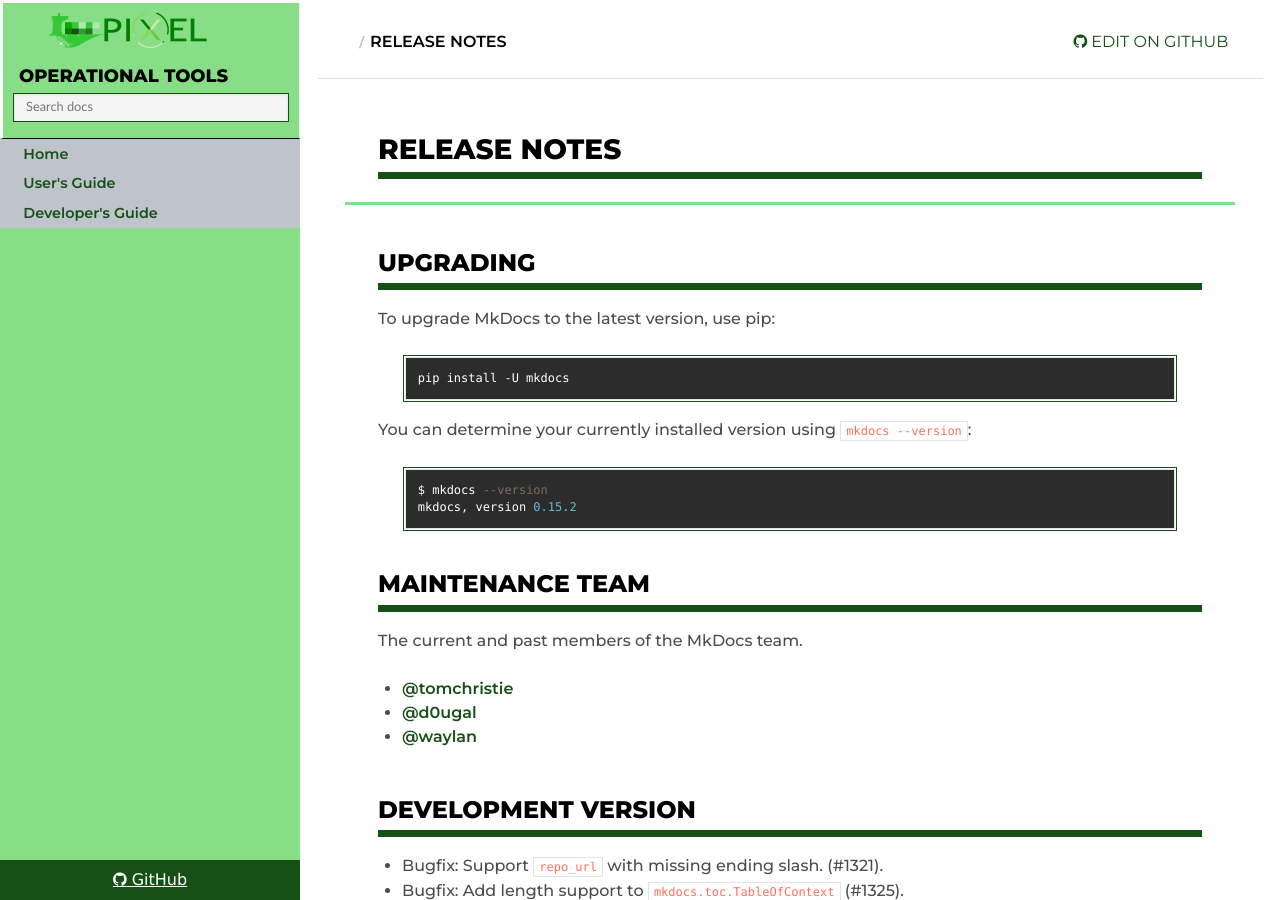
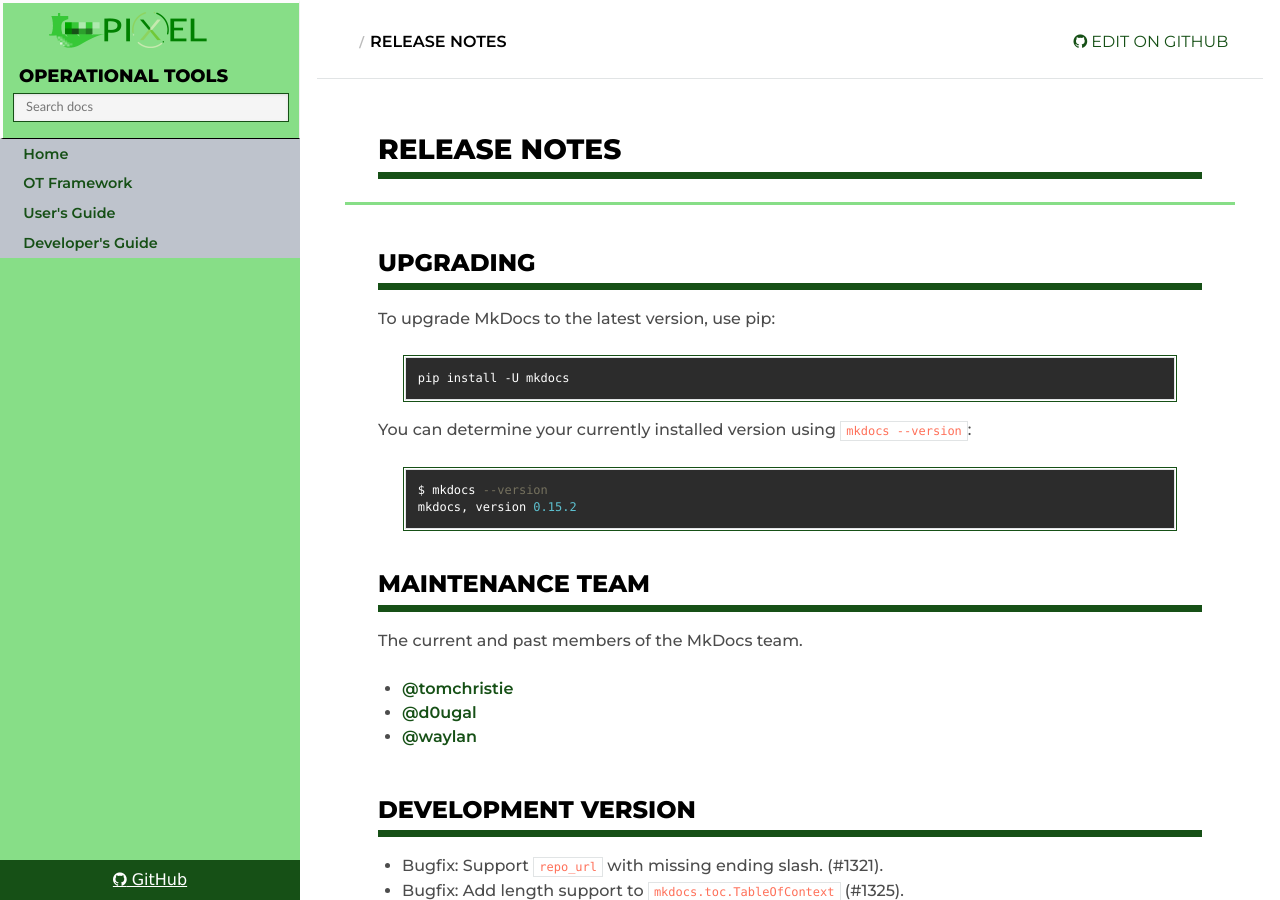
Before and after one commit to pixel-ports/docs-pas, an MkDocs documentation site: the page built from docs/about/release-notes.md, in a window 1280 px wide and 900 px high. Built offline with MkDocs 1.6.1, drawn with Linux system fonts in a browser that asks for light colours; nearby versions of some CDN libraries; old or Windows-style settings are respelled for this version of MkDocs.

Commit message:
ot_framework_final

```diff
--- a/mkdocs.yml
+++ b/mkdocs.yml
@@ -18,6 +18,7 @@
 
 pages:
     - Home: index.md
+    - OT Framework: 'ot_framework.md'
     - User's Guide: 'user_guide.md'
     - Developer's Guide: 'devel_guide.md'
 
```
